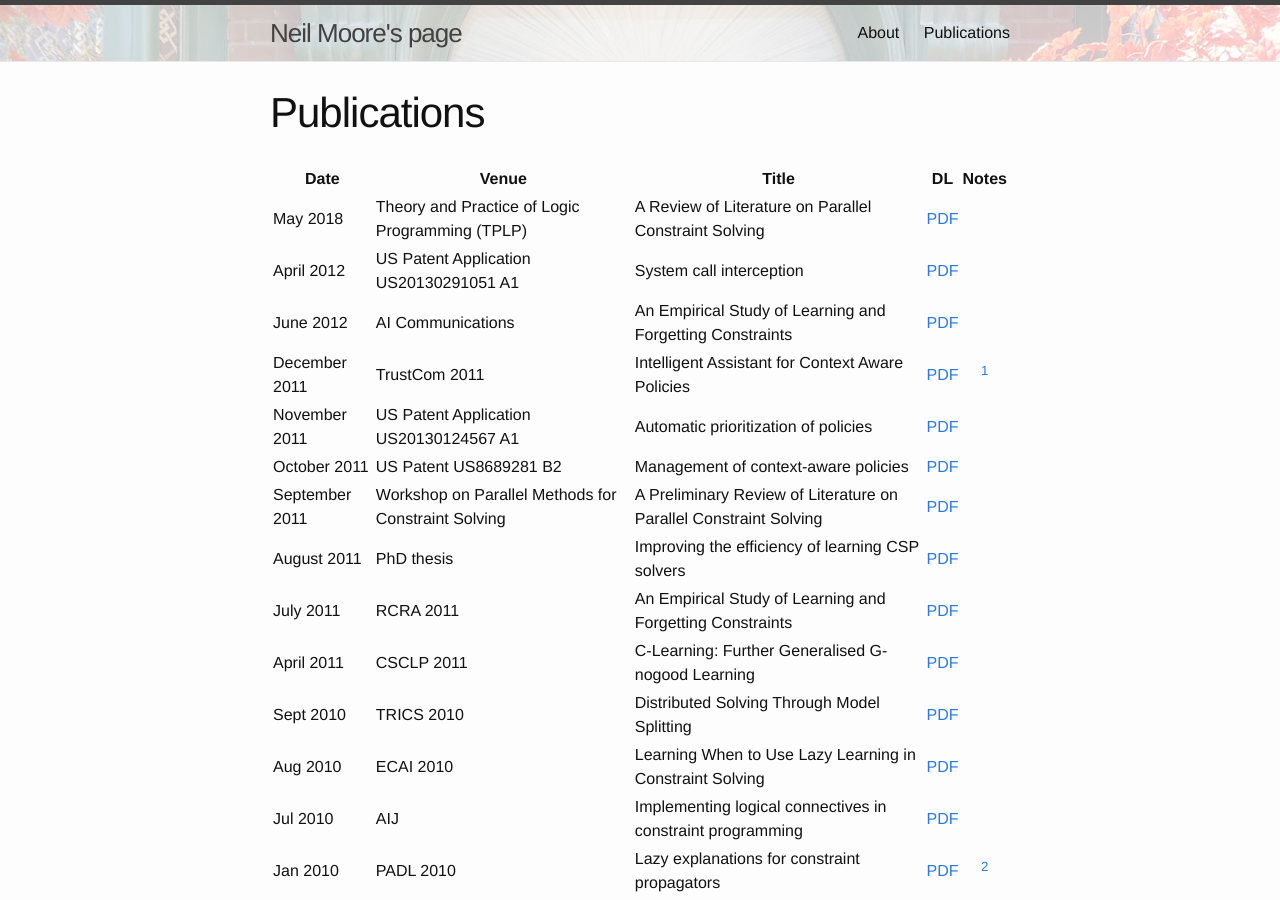
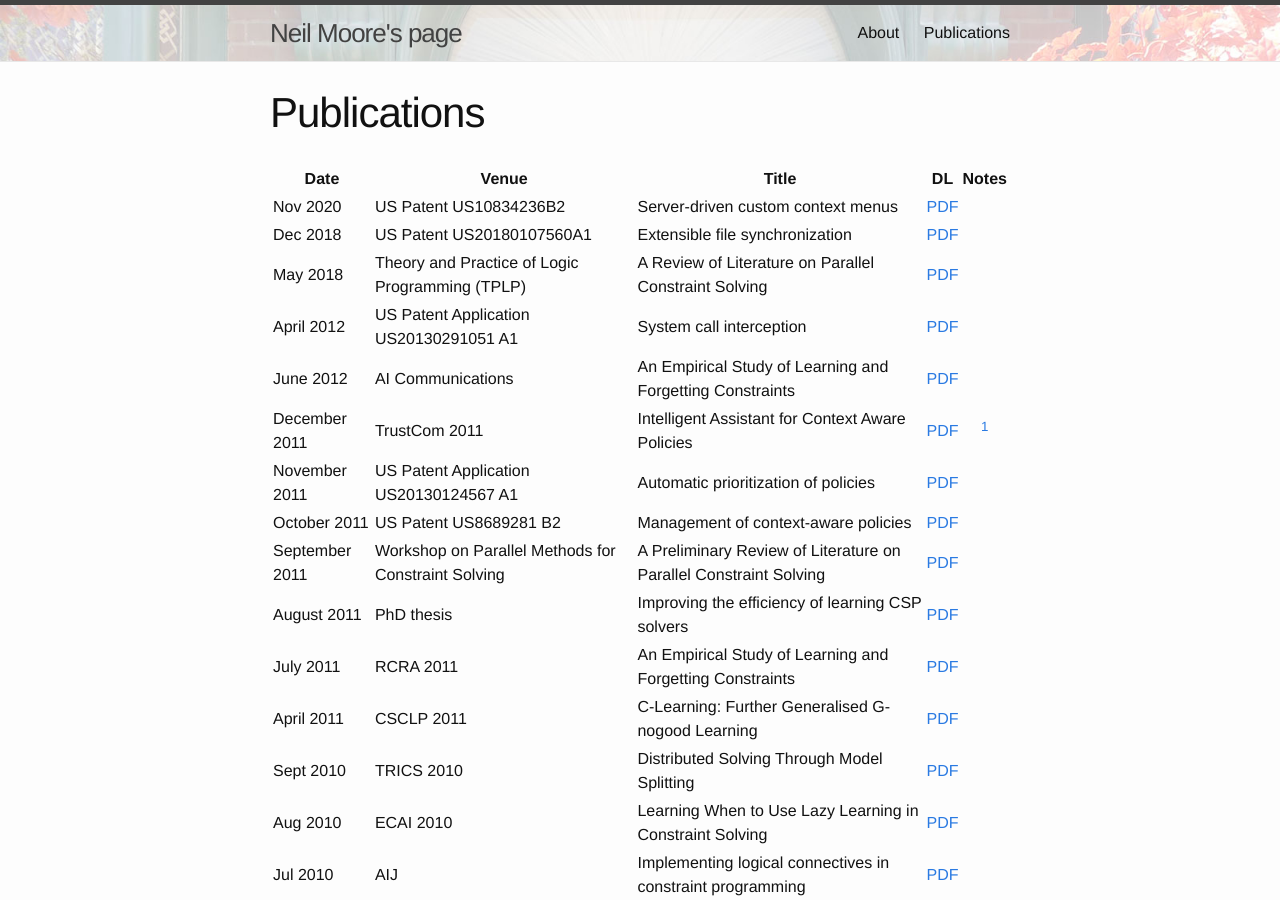
Before and after one commit to neil-ca-moore/neil-ca-moore.github.io, a Jekyll site: the page built from publications.md, in a window 1280 px wide and 900 px high. Built offline with Jekyll 4.4.1, drawn with Linux system fonts in a browser that asks for light colours; nearby versions of some CDN libraries.

Commit message:
Update publications.md

```diff
--- a/publications.md
+++ b/publications.md
@@ -7,6 +7,8 @@ permalink: /pub/
 |---
 | Date | Venue | Title | DL | Notes
 |-|-|-|-|:-:
+|Nov 2020|US Patent US10834236B2 | Server-driven custom context menus |[PDF](/resources/US10834236.pdf)
+|Dec 2018|US Patent US20180107560A1| Extensible file synchronization  |[PDF](/resources/US20180107560A1.pdf)
 |May 2018|Theory and Practice of Logic Programming (TPLP)|A Review of Literature on Parallel Constraint Solving|[PDF](/resources/1803.10981.pdf)
 |April 2012 | US Patent Application US20130291051 A1 | System call interception | [PDF](/resources/US20130291051.pdf)
 |June 2012 | AI Communications | An Empirical Study of Learning and Forgetting Constraints | [PDF](/resources/aicom.pdf)
```
